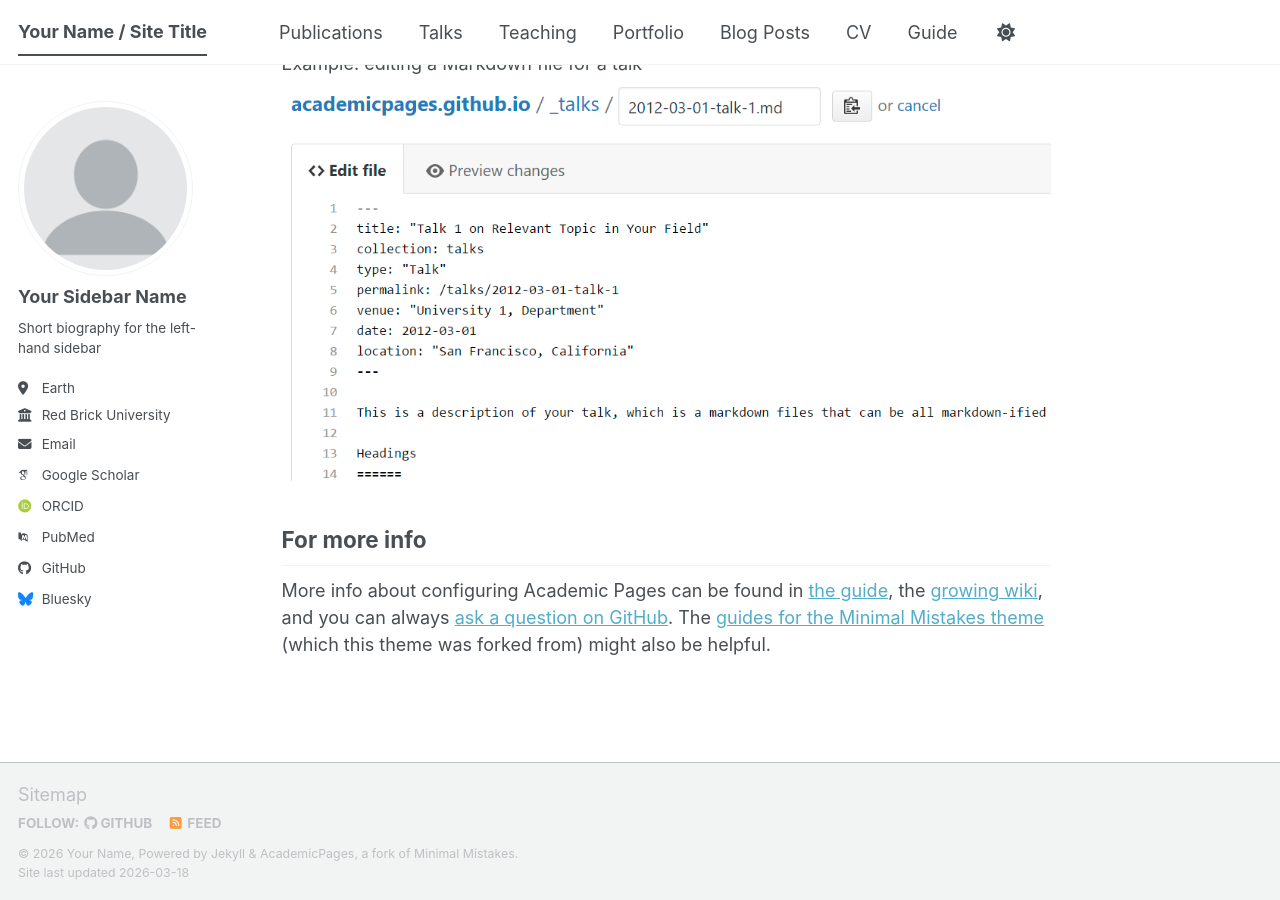
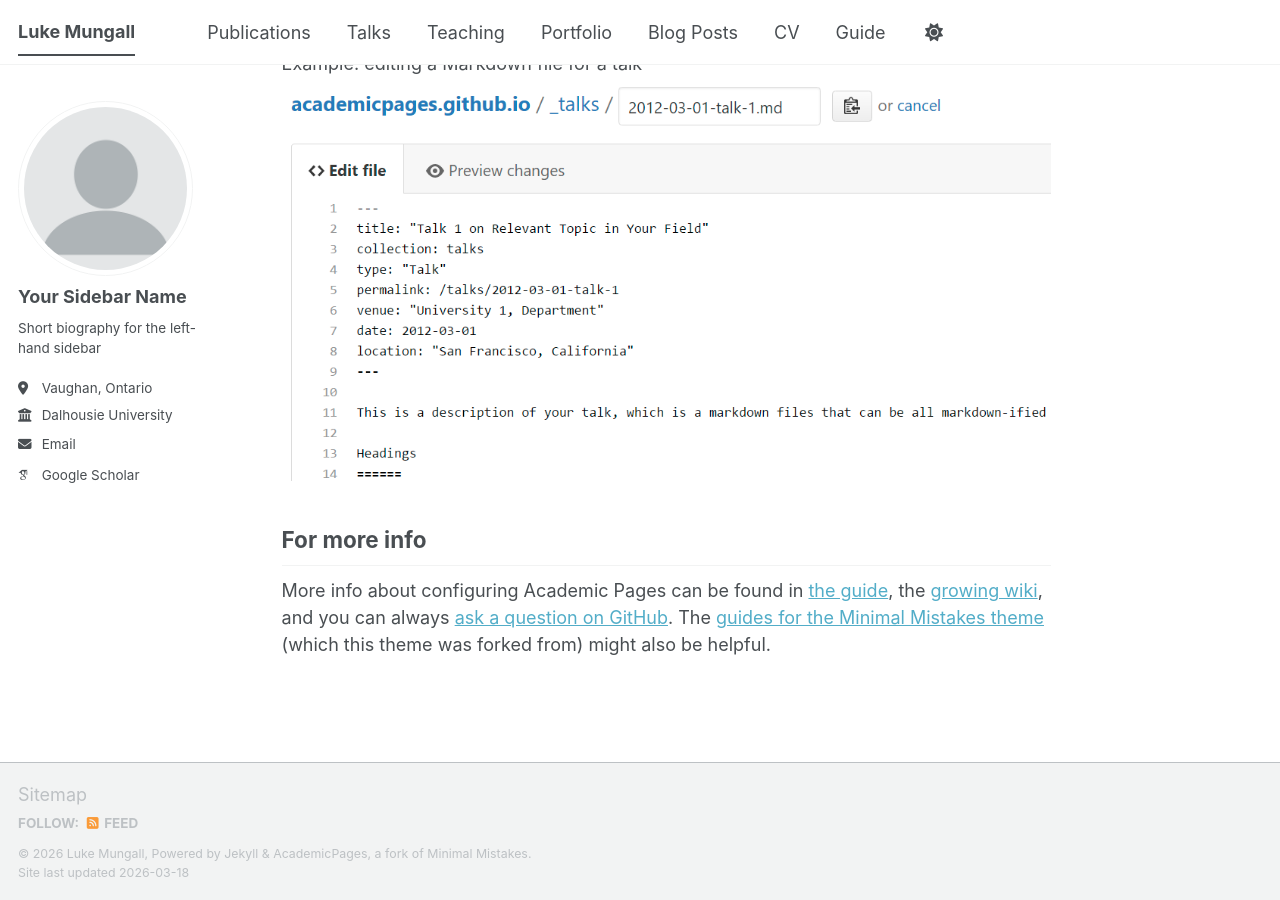
Before and after one commit to lukemungall/lukemungall.github.io, a Jekyll site: the page built from _pages/about.md, in a window 1280 px wide and 900 px high, scrolled down 2720 px. Built offline with Jekyll 4.4.1, drawn with Linux system fonts in a browser that asks for light colours; some web fonts are replaced; a script bundle is joined from its source files by our own code; library files that are not in the unit come from our copies.

Commit message:
Update _config.yml

```diff
--- a/_config.yml
+++ b/_config.yml
@@ -9,10 +9,10 @@
 # Basic Site Settings
 locale                   : "en-US"
 site_theme               : "default" # The available themes options are "default", "air", "sunrise", "mint", "dirt" and "contrast"
-title                    : "Your Name / Site Title"
+title                    : "Luke Mungall"
 title_separator          : "-"
-name                     : &name "Your Name"
-description              : &description "Your Name's academic portfolio"   # Update this with a general description of your site, this is the default if not overridden by a page
+name                     : &name "Luke Mungall"
+description              : &description "PhD Candidate in Experimental Psychology at Dalhousie University"   # Update this with a general description of your site, this is the default if not overridden by a page
 url                      : https://lukemungall.github.io # The base hostname & protocol for your site e.g. "https://[your GitHub username].github.io",
                                                            # or if you already have some other page hosted on Github then use "https://[your GitHub username].github.io/[Your Repo Name]"
 baseurl                  : "" # the subpath of your site, e.g. "/blog"
@@ -27,21 +27,21 @@ author:
   name             : "Your Sidebar Name"
   pronouns         : # example: "she/her"
   bio              : "Short biography for the left-hand sidebar"
-  location         : "Earth"
-  employer         : "Red Brick University"
+  location         : "Vaughan, Ontario"
+  employer         : "Dalhousie University"
   uri              : # URL
-  email            : "none@example.org"
+  email            : "luke.mungall@dal.ca"
 
   # Academic websites
   academia         : # URL
   arxiv            : # URL - Update with the correct link to your profile
-  googlescholar    : "https://scholar.google.com/citations?user=PS_CX0AAAAAJ"
+  googlescholar    : "https://scholar.google.ca/citations?user=NdUZT5EAAAAJ&hl=en&oi=ao"
   inspire-hep      : # URL
   impactstory      : # URL
-  orcid            : "https://orcid.org/yourorcidurl"
+  orcid            : #
   semantic         : # URL
   ssrn             : # URL
-  pubmed           : "https://www.ncbi.nlm.nih.gov/pubmed/?term=john+snow"
+  pubmed           : #
   researchgate     : # URL
   scopus           : # URL
   zotero           : # URL
@@ -51,13 +51,13 @@ author:
   bitbucket        : # Username - Update with your username on the site
   codepen          : # Username
   dribbble         : # Username
-  github           : "academicpages"
+  github           : #
   kaggle           : # Username
   stackoverflow    : # User number or user number and name (i.e., use "1" or "1/jeff-atwood")
 
   # Social media
   artstation       : # Username
-  bluesky          : "bsky.app" # Replace this with you Bluesky username
+  bluesky          : #
   facebook         : # Username
   flickr           : # Username
   foursquare       : # Username
@@ -74,7 +74,7 @@ author:
   steam            : # Username
   telegram         : # URL
   tumblr           : # Username
-  twitter          : # Username for X / Twitter
+  twitter          : #
   vine             : # Username
   weibo            : # Username
   wikipedia        : # Username
```
